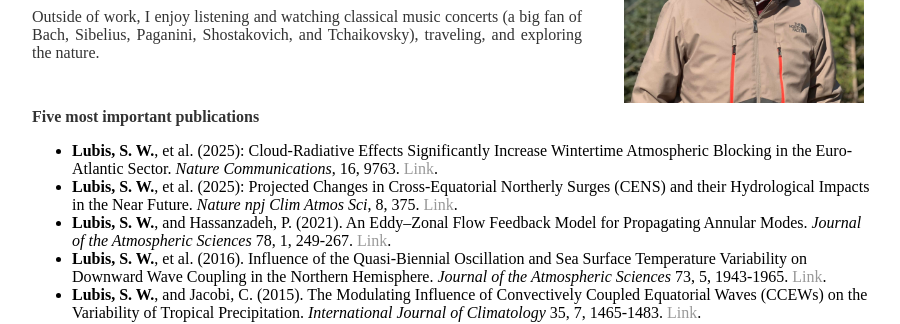
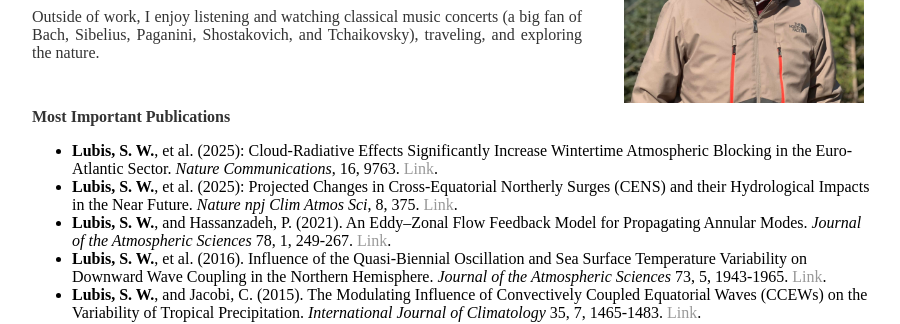
Before and after one commit to sandrolubis/sandrolubis.github.io, a Jekyll site: the page built from index.html, in a window 1280 px wide. Shown: the part 529-853 px from the top of the page, without its empty margins (276-1176 px from the left). Built offline with Jekyll 4.4.1, drawn with Linux system fonts in a browser that asks for light colours.

Commit message:
Update index.html

```diff
--- a/index.html
+++ b/index.html
@@ -43,7 +43,7 @@ div.relative {
         <p class="ex"><font size=3>Outside of work, I enjoy listening and watching classical music concerts (a big fan of Bach, Sibelius,
 		Paganini, Shostakovich, and Tchaikovsky), traveling, and exploring the nature.</font></p>
 
-	<p class="ex", style="padding-top:30px"><font size=3><b>Five most important publications</b></p>
+	<p class="ex", style="padding-top:30px"><font size=3><b>Most Important Publications</b></p>
 		<ul class="ex">
 		<li> <b>Lubis, S. W.</b>, et al. (2025): Cloud-Radiative Effects Significantly Increase Wintertime Atmospheric Blocking in the Euro-Atlantic Sector. <i>Nature Communications</i>, 16, 9763. <a href="https://doi.org/10.1038/s41467-025-64672-9">Link</a>.</li>
 		<li> <b>Lubis, S. W.</b>, et al. (2025): Projected Changes in Cross-Equatorial Northerly Surges (CENS) and their Hydrological Impacts in the Near Future. <i>Nature npj Clim Atmos Sci</i>, 8, 375. <a href="https://doi.org/10.1038/s41612-025-01239-x">Link</a>.</li>
```
